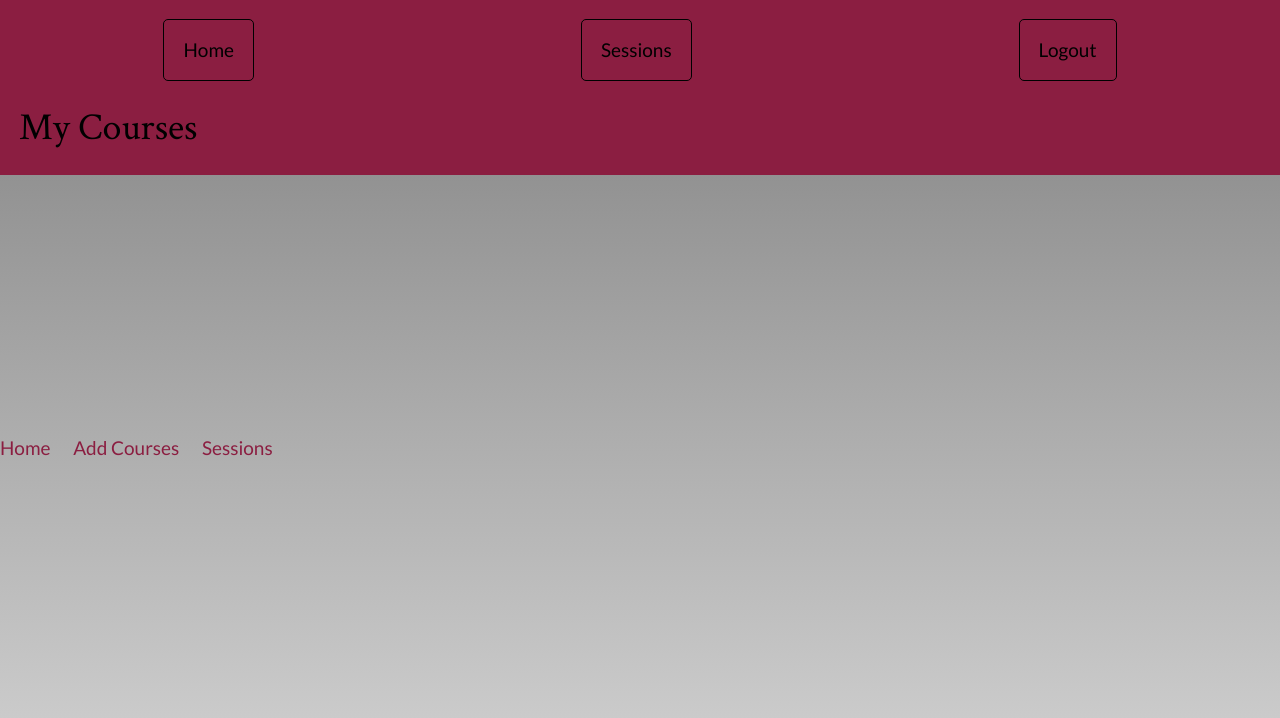
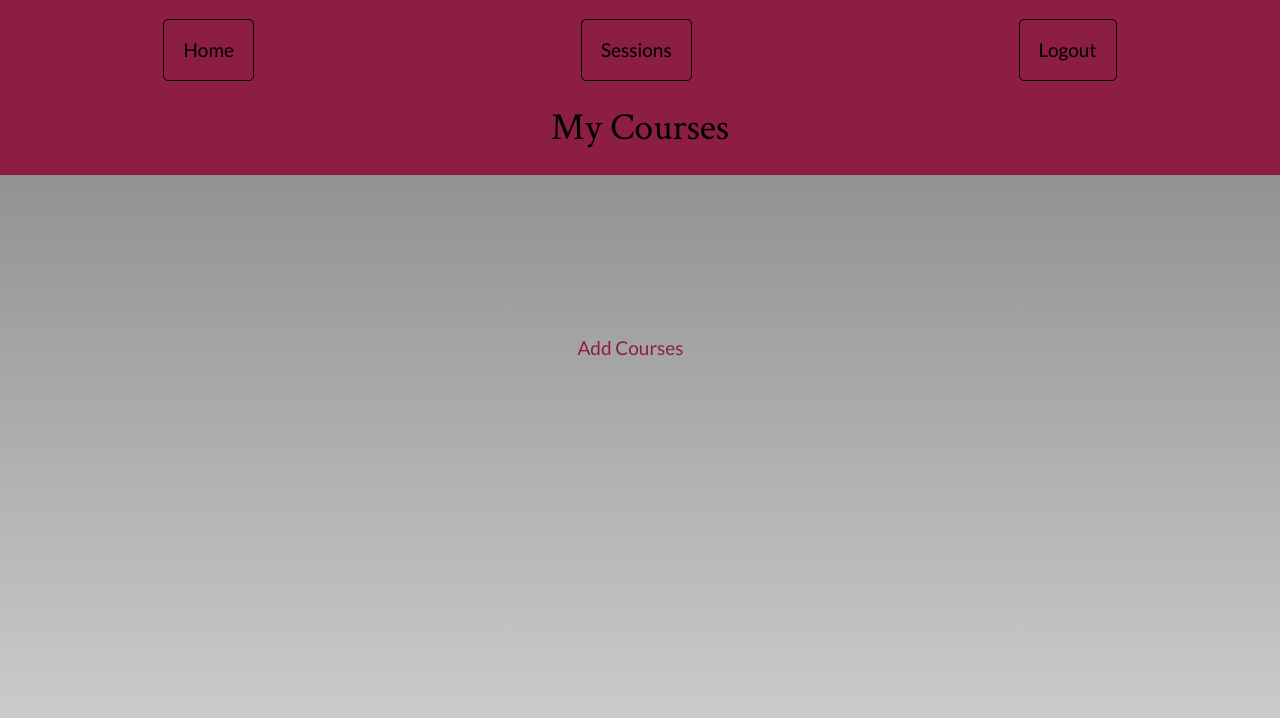
Before and after one commit to jmorris1990/green-portal, a Flask app: template portal/templates/courses.html in a window 1280 px wide. Shown: the top 718 px of the page. Run offline with Flask 2, Linux system fonts and the light colour scheme; the template is opened without the code that fills it, so the values that code supplies are empty; some libraries are stand-ins or nearby versions.

Commit message:
Added some styling to center the forms and also took away some links that were repetitive

```diff
--- a/portal/static/styles.css
+++ b/portal/static/styles.css
@@ -15,12 +15,12 @@
  h1, h2, h3, h4, h5, h6 {
    font-family: 'Crimson Text', serif;
    font-weight: 400;
+   text-align: center;
  }
-
- h1 {
-   padding-left: 1rem;
- }
-
+main {
+  margin-left: 100px;
+  margin: 0 auto;
+}
  /**
   * Layout
   */
@@ -43,7 +43,21 @@
    }
  }
 
+section.addCourses {
+  position: relative;
+  bottom: 100px;
+}
 
+section.courseList {
+  position: relative;
+  bottom: 100px;
+}
+
+section.sessionList {
+  position: relative;
+  bottom: 100px;
+
+}
 
  a {
    color: #8B1E41;
@@ -54,7 +68,7 @@
   * Forms
   */
  form {
-   border: 1px solid black;
+   border: none;
    margin: 0 auto;
    padding: 1rem;
    width: 35vw;
@@ -69,7 +83,7 @@
    width: 100%;
  }
 
-li {
+li{
   list-style-type: none;
 }
 
--- a/portal/templates/add_courses.html
+++ b/portal/templates/add_courses.html
@@ -7,7 +7,7 @@
 {% block content %}
 
 <section class="addCourses">
-  <a href="/home"> Home </a>
+
   <a href="/courses">My Courses</a>
     <form method="POST">
         <label for="name">
--- a/portal/templates/assignments.html
+++ b/portal/templates/assignments.html
@@ -5,8 +5,7 @@
 {% block title %}Assignments{% endblock %}
 
 {% block content %}
-<a href="/home"> Home </a>
-<a href="/sessions">Sessions</a>
+
 {% if g.user[3] == 'teacher' %}
 <a href="./assignments/create">Create Assignment</a>
 
--- a/portal/templates/courses.html
+++ b/portal/templates/courses.html
@@ -3,12 +3,9 @@
 {% block title %}My Courses{% endblock %}
 
 {% block content %}
-<section>
-    <a href="/home">Home</a>
+
+<section class="courseList">
   <a href="/courses/add">Add Courses</a>
-    <a href="/sessions">Sessions</a>
-</section>
-<section>
   <ul class="courses">
     {% for course in courses %}
     <li>{{ course[1] }}{% if g.user[3] == 'teacher' %} <a href="courses/edit/{{ course[0] }}">Edit</a>{% endif %}</li>
--- a/portal/templates/sessions.html
+++ b/portal/templates/sessions.html
@@ -4,7 +4,7 @@
 
 {% block content %}
 
-<a href="/home">Home</a>
+<section class="sessionList">
   {% if g.user[3] == 'teacher' %}
   <a href="/sessions/add">Add Session</a>
   {% endif %}
@@ -14,4 +14,6 @@
     <li>{{ session[0] }} {{ session[1] }} {{ session[2] }} {{ session[3] }} {{ session[4] }}-{{ session[5] }} <a href="sessions/{{ session[6] }}/assignments">Assignments</a></li>
     {% endfor %}
   </ul>
+
+</section>
 {% endblock %}
```
Lines whose indentation alone changed are shown as unchanged.
